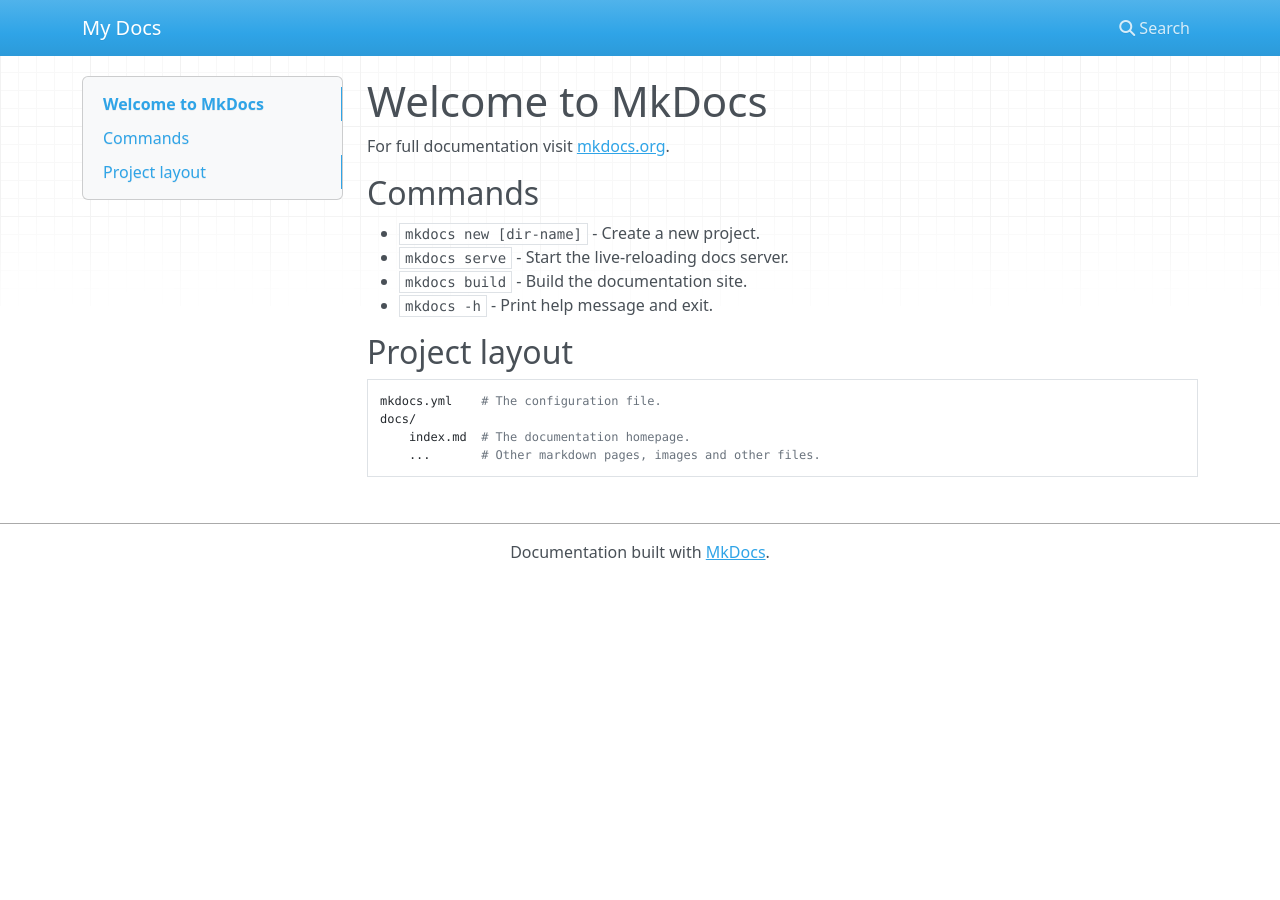
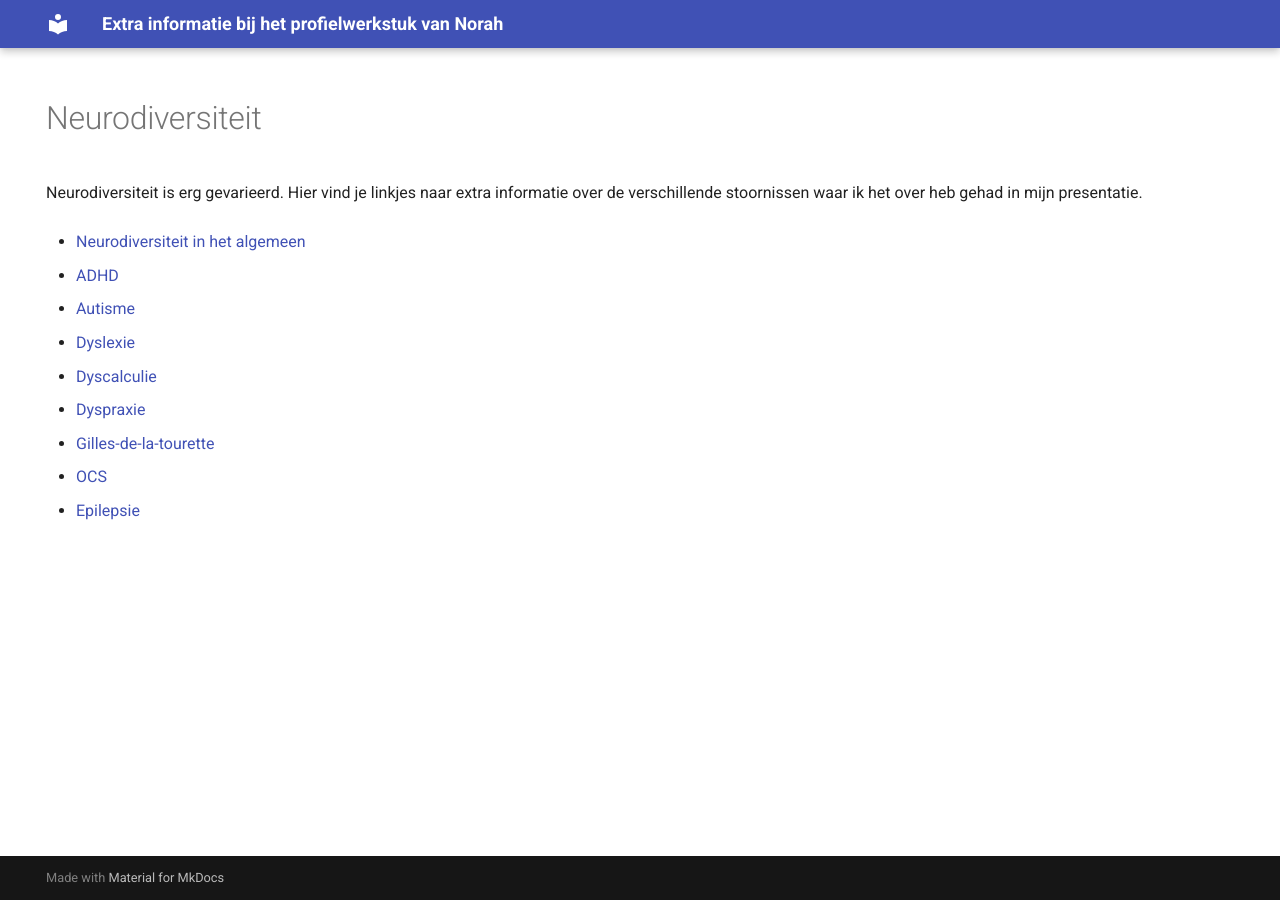
Before and after one commit to rickx1/norah-pws, an MkDocs documentation site: the page built from docs/index.md, in a window 1280 px wide. Built offline with MkDocs 1.6.1 and Material for MkDocs 9.7.7, drawn with Linux system fonts in a browser that asks for light colours; nearby versions of some CDN libraries.

Commit message:
Linkjes toevoegd

```diff
--- a/docs/index.md
+++ b/docs/index.md
@@ -1,17 +1,27 @@
-# Welcome to MkDocs
+---
+hide:
+  - navigation
+  - toc
+---
 
-For full documentation visit [mkdocs.org](https://www.mkdocs.org).
+# Neurodiversiteit
 
-## Commands
+Neurodiversiteit is erg gevarieerd. Hier vind je linkjes naar extra informatie over de verschillende stoornissen waar ik het over heb gehad in mijn presentatie.
 
-* `mkdocs new [dir-name]` - Create a new project.
-* `mkdocs serve` - Start the live-reloading docs server.
-* `mkdocs build` - Build the documentation site.
-* `mkdocs -h` - Print help message and exit.
+* [Neurodiversiteit in het algemeen](https://shapingeurope.eu/nl/wat-is-typisch-een-inzicht-in-neurodiversiteit)
 
-## Project layout
+* [ADHD](https://www.hersenstichting.nl/hersenaandoeningen/adhd/)
 
-    mkdocs.yml    # The configuration file.
-    docs/
-        index.md  # The documentation homepage.
-        ...       # Other markdown pages, images and other files.
+* [Autisme](https://www.hersenstichting.nl/hersenaandoeningen/autismespectrumstoornissen-ass/)
+
+* [Dyslexie](https://dyslexiecentraal.nl/weten/dyslexie/definitie)
+
+* [Dyscalculie](https://opdidakt.nl/dyscalculie/)
+
+* [Dyspraxie](https://encyclopedie.medicinfo.nl/dyspraxie)
+
+* [Gilles-de-la-tourette](https://www.hersenstichting.nl/hersenaandoeningen/gilles-de-la-tourette/)
+
+* [OCS](https://www.hersenstichting.nl/hersenaandoeningen/ocs-obsessieve-compulsieve-stoornis/)
+
+* [Epilepsie](https://www.hersenstichting.nl/hersenaandoeningen/epilepsie/)
--- a/mkdocs.yml
+++ b/mkdocs.yml
@@ -1 +1,6 @@
-site_name: My Docs
+site_name: Extra informatie bij het profielwerkstuk van Norah
+
+theme:
+  name: material
+  language: nl
+plugins: []
```
